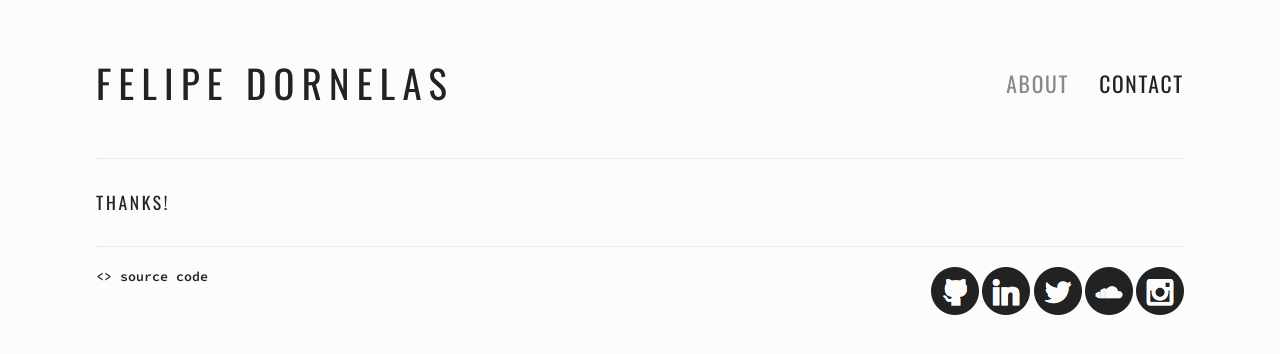
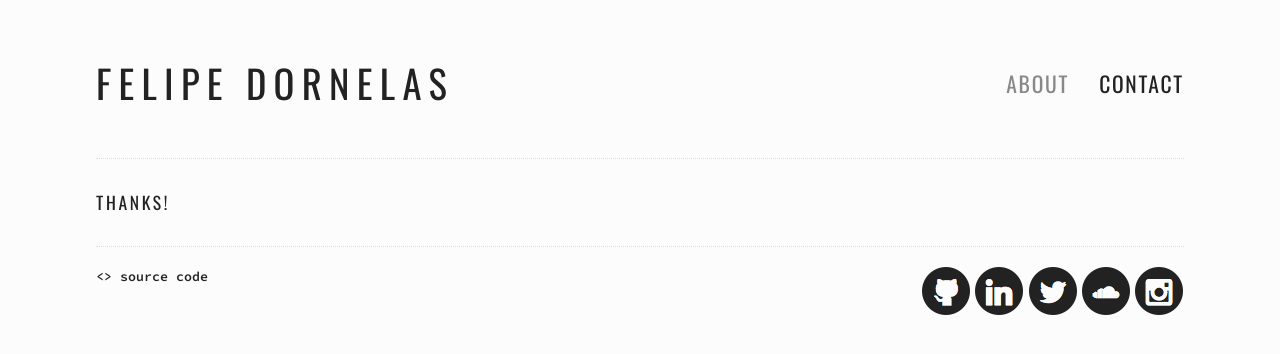
Before and after one commit to felipead/felipead.github.com, a Jekyll site: the page built from pages/thanks.html, in a window 1280 px wide. Shown: the top 354 px of the page. Built offline with Jekyll 4.4.1, drawn with Linux system fonts in a browser that asks for light colours.

Commit message:
Closes #3

```diff
--- a/_sass/partials/_footer.scss
+++ b/_sass/partials/_footer.scss
@@ -39,8 +39,10 @@ footer {
     @each $social-network in $social-networks {
         .#{$social-network}-link {
             @include size($social-link-icon-size);
-            @include display(inline-block);
+            @include display(inline-flex);
             @include retina-image(/icons/social/#{$social-network}, $social-link-icon-size);
+            margin-left: 1px;
+            margin-right: 1px;
         }
     }
 }
```
